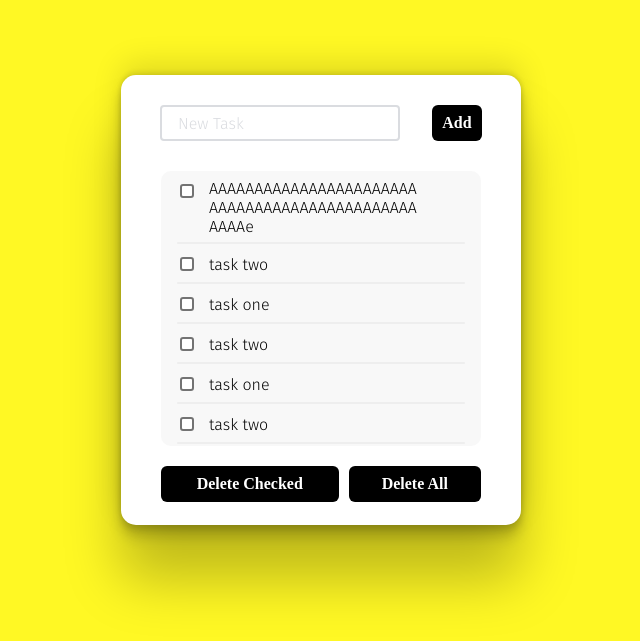
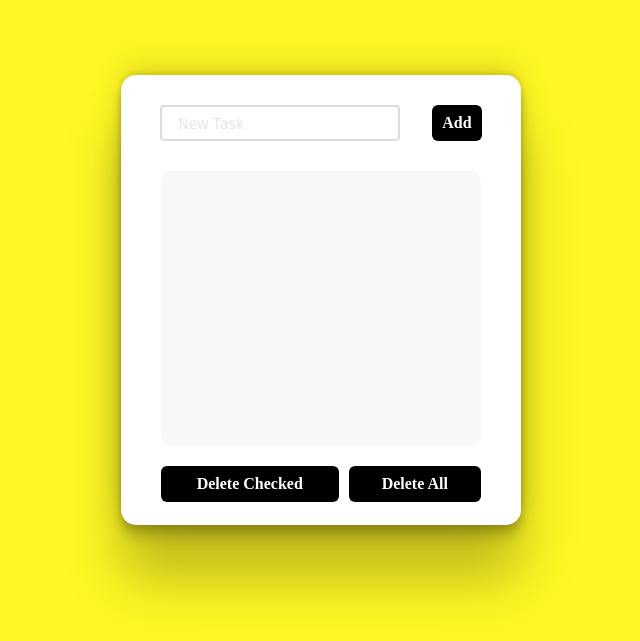
Before and after one commit to DawidKopys/todo-app-react, a React (Create React App) app: page / in a window 1280 px wide. Shown: the part 125-766 px from the top of the page, without its empty margins (319-959 px from the left). Built offline with nearby package versions, Linux system fonts and the light colour scheme; a web font is replaced by a local one.

Commit message:
Add data persistence - keep tasks using local storage

```diff
--- a/src/Card/Card.js
+++ b/src/Card/Card.js
@@ -1,4 +1,4 @@
-import React, { useState } from 'react';
+import React, { useState, useEffect } from 'react';
 import './_Card.scss';
 import uuid from 'react-uuid';
 import TaskInput from './../TaskInput/TaskInput';
@@ -6,21 +6,17 @@ import TaskList from './../TaskList/TaskList';
 import Button from './../Button/Button';
 
 const Card = () => {
-  const [tasks, setTasks] = useState([
-    {
-      id: uuid(),
-      text: 'AAAAAAAAAAAAAAAAAAAAAAAAAAAAAAAAAAAAAAAAAAAAAAAAAAe',
-      isChecked: false,
-    },
-    { id: uuid(), text: 'task two', isChecked: false },
-    { id: uuid(), text: 'task one', isChecked: false },
-    { id: uuid(), text: 'task two', isChecked: false },
-    { id: uuid(), text: 'task one', isChecked: false },
-    { id: uuid(), text: 'task two', isChecked: false },
-    { id: uuid(), text: 'task one', isChecked: false },
-    { id: uuid(), text: 'task two', isChecked: false },
-  ]);
+  const [tasks, setTasks] = useState(getLocalStorage());
   const [showPopup, setShowPopup] = useState(false);
+
+  function getLocalStorage() {
+    let list = localStorage.getItem('tasks-list');
+    if (list) {
+      return JSON.parse(list);
+    } else {
+      return [];
+    }
+  }
 
   const addTask = (taskText) => {
     setTasks([...tasks, { id: uuid(), text: taskText, isChecked: false }]);
@@ -49,6 +45,10 @@ const Card = () => {
       })
     );
   };
+
+  useEffect(() => {
+    localStorage.setItem('tasks-list', JSON.stringify(tasks));
+  }, [tasks]);
 
   return (
     <div className='center-card'>
```
